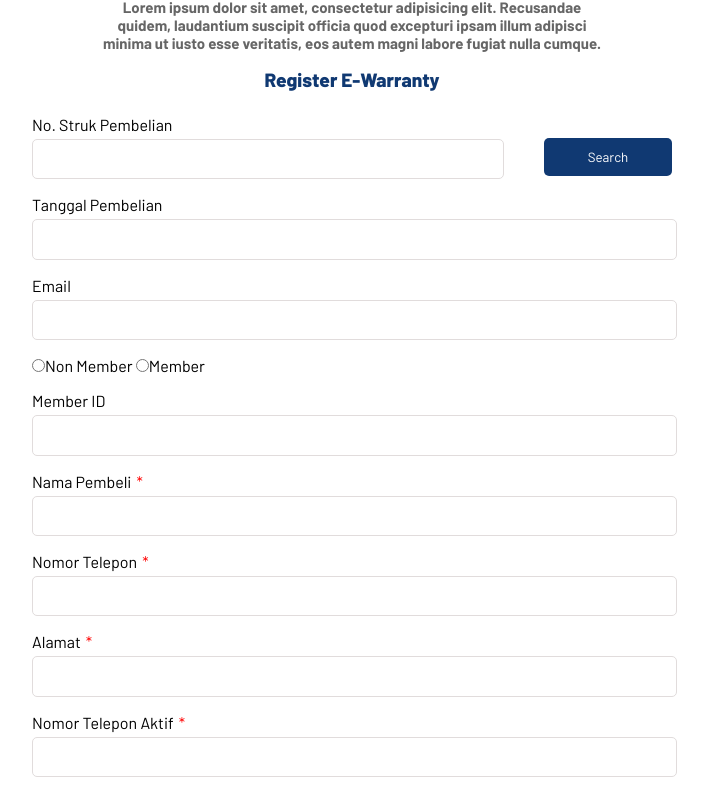
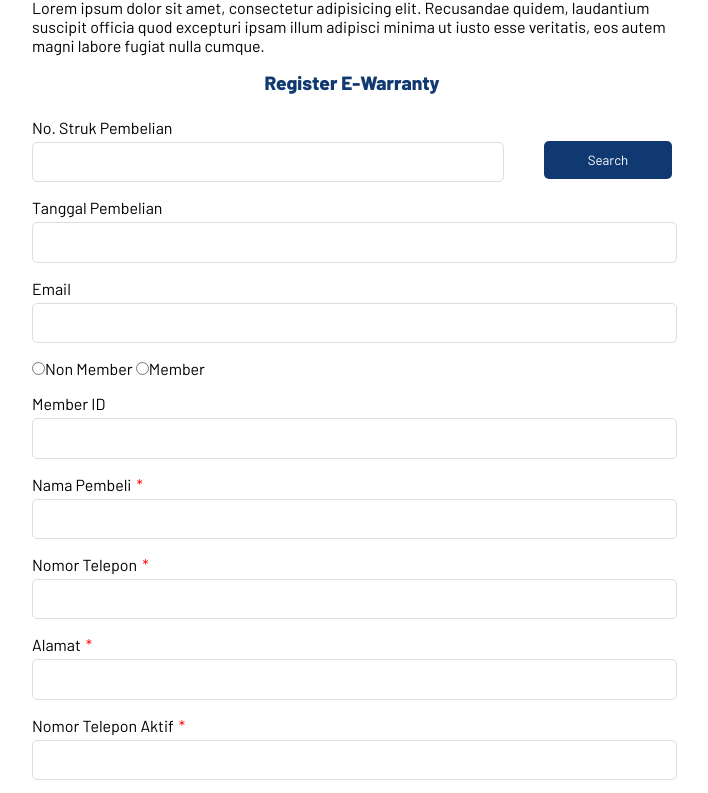
Before and after one commit to zhqnrf/informa, a plain HTML site: page index.html in a window 1280 px wide. Shown: the part 66-859 px from the top of the page, without its empty margins (288-996 px from the left). Drawn offline with Linux system fonts and the light colour scheme.

Commit message:
[update] font

```diff
--- a/index.html
+++ b/index.html
@@ -16,9 +16,9 @@
                 <h1>E-Warranty</h1>
             </div>
             <div class="subTitle">
-                <h2>Lorem ipsum dolor sit amet, consectetur adipisicing elit. Recusandae quidem, laudantium suscipit
+                <p>Lorem ipsum dolor sit amet, consectetur adipisicing elit. Recusandae quidem, laudantium suscipit
                     officia quod excepturi ipsam illum adipisci minima ut iusto esse veritatis, eos autem magni labore
-                    fugiat nulla cumque.</h2>
+                    fugiat nulla cumque.</p>
             </div>
             <div class="subTitle2">
                 <h3>Register E-Warranty</h3>
```
